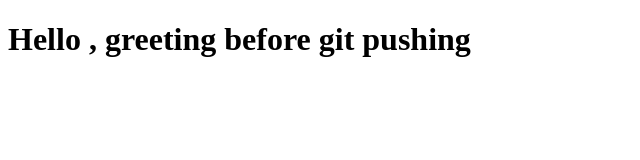
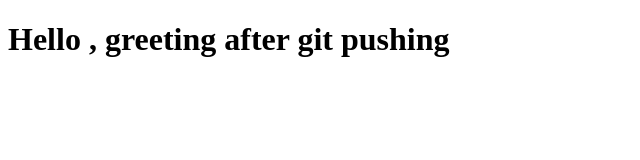
Before and after one commit to SAAD-ELGHABA/Tp1-Git, a plain HTML site: page index.html in a window 1280 px wide. Shown: the whole page, without its empty margins (0-640 px from the left). Drawn offline with Linux system fonts and the light colour scheme.

Commit message:
greeting after git pushing

```diff
--- a/index.html
+++ b/index.html
@@ -6,6 +6,6 @@
     <title>Tp-1-Git-GitHub</title>
 </head>
 <body>
-    <h1>Hello , greeting before git pushing</h1>
+    <h1>Hello , greeting after git pushing</h1>
 </body>
 </html>
```
